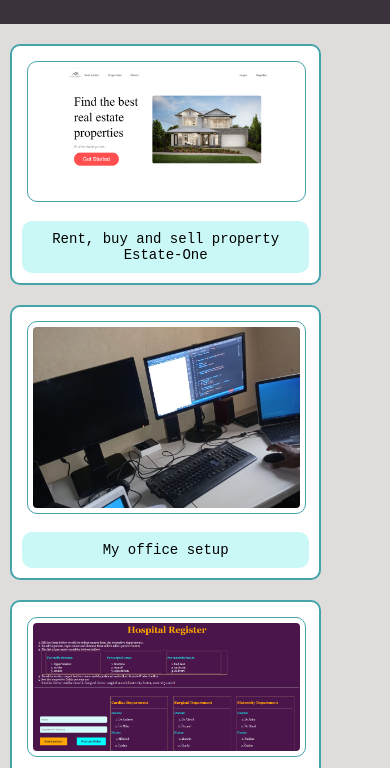
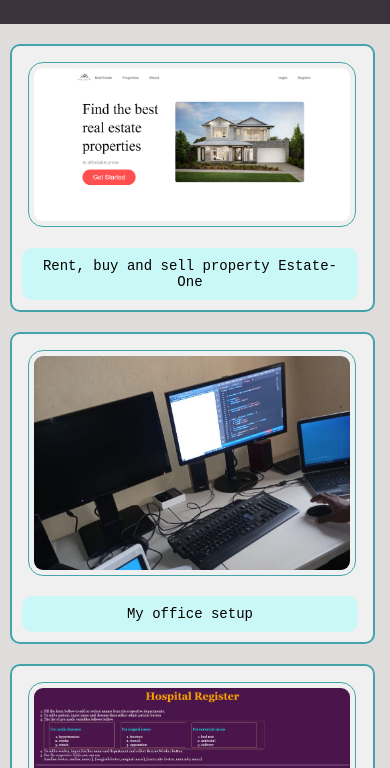
Before and after one commit to Codde-Slayer/Portfolio, a plain HTML site: page gallery.html in a window 390 px wide. Shown: the part 76-844 px from the top of the page. Drawn offline with Linux system fonts and the light colour scheme.

Commit message:
Posted and ready

```diff
--- a/gallery.html
+++ b/gallery.html
@@ -25,18 +25,18 @@
       border: 2px solid rgb(69, 164, 170);
       margin-top: 40px;
       border-radius: 10px;
-      background-color: white;
+      background-color: rgb(240, 240, 240);
       width:20vw;
     }
 
     div.gallery:hover {
-      transform: scale(1.07);
+      transform: scale(1.06);
       background-color: rgb(106, 97, 108);
       border: 2px solid white;
     }
 
     div.gallery img {
-      border-radius: 10px;
+      border-radius: 15px;
       padding: auto;
       padding: 5px;
       border: 1px solid rgb(69, 164, 170);
@@ -115,15 +115,17 @@
 /**********images section*********************/
 .gallery-container{
   padding-top:110px;
-  width: 330px;
-  margin: auto ;
+  width: 90vw;
   display: grid;
   grid-template-columns: auto;
   justify-content: space-around;
   background-color: #dfdcdc;
+  padding:auto;
+  margin: auto ;
+
 }
 div.gallery {
-  width: 90%;
+  width: 100%;
   padding: 5px;
   margin: 10px;
 }
@@ -139,9 +141,6 @@ div.gallery {
 a{
   text-decoration: none;
 }
-}
-h1{
-  font-weight: 200;
 }
   </style>
 </head>
@@ -275,7 +274,7 @@ h1{
       <div class="desc">Monitor and keep track of daily workers attendance</div>
     </div>
   </section>
-<!--
+
   <div class="footer-container">
     <p>
       Copyright© Awah tarwan Remi Portfolio website
```
